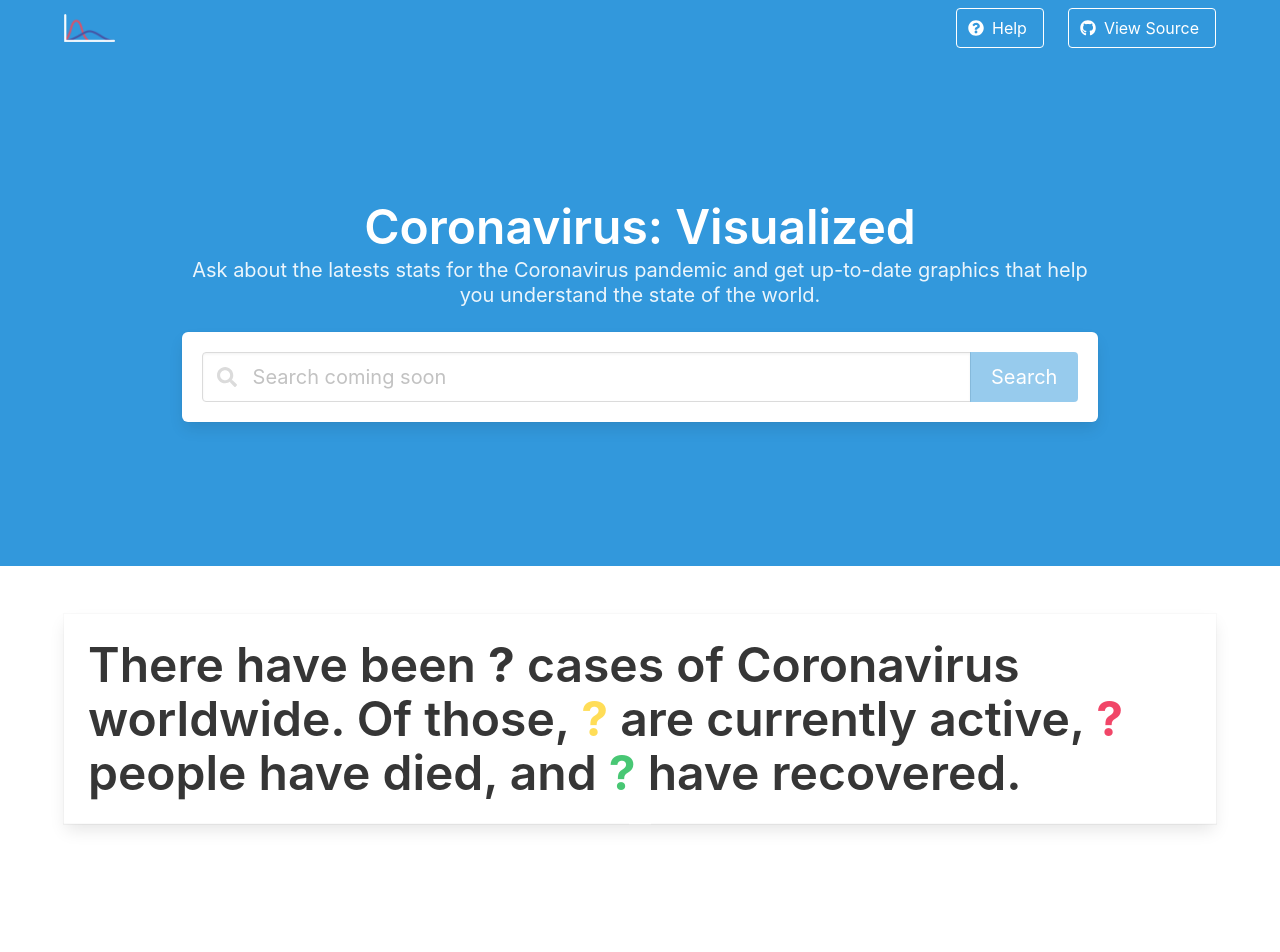
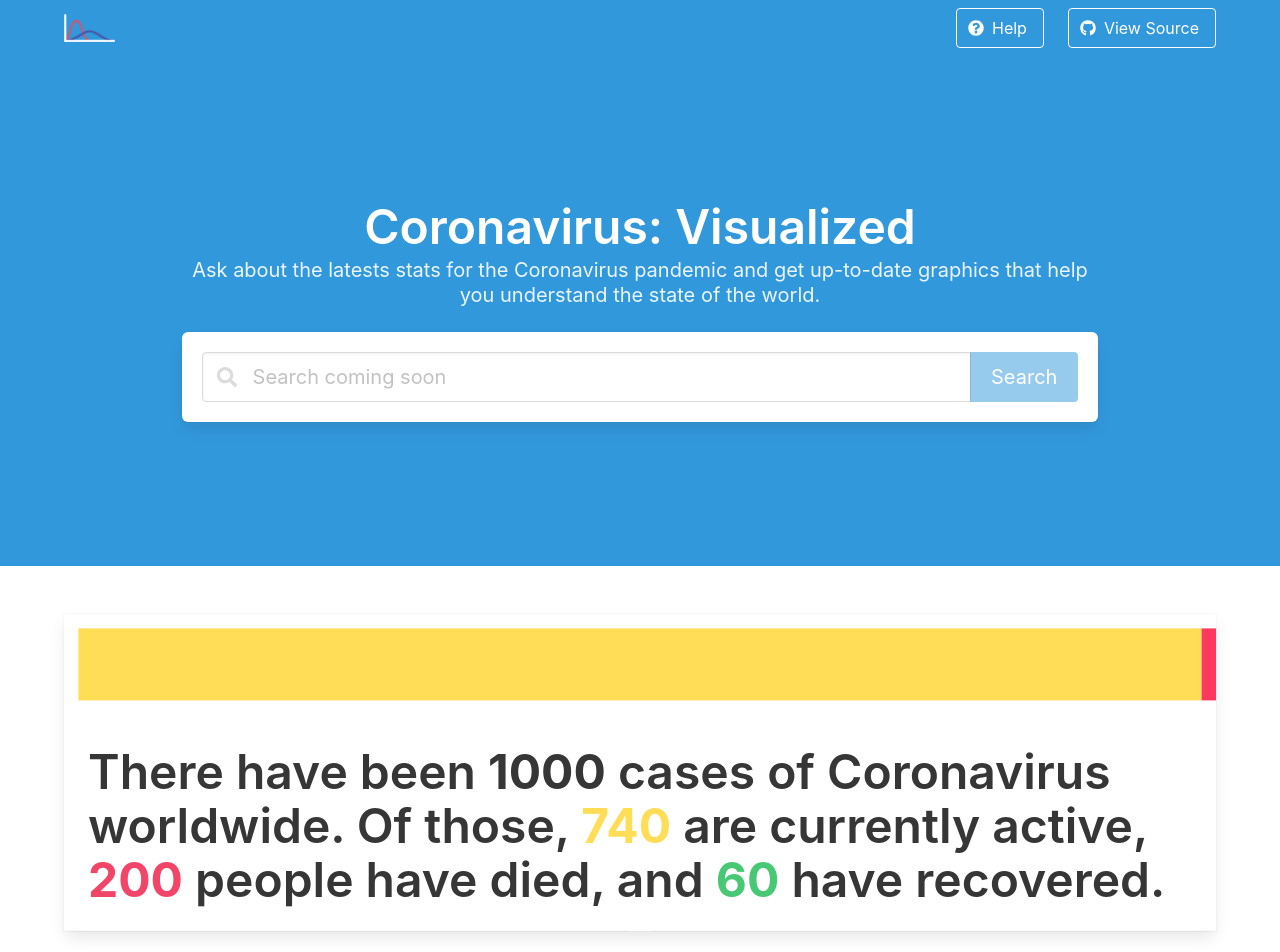
Before and after one commit to Marco-Pagani/covid_dashboard, a Vue app: page / in a window 1280 px wide. Shown: the top 952 px of the page. Before the commit the page ends 872 px from the top, so only its background shows below. Built offline with nearby package versions, Linux system fonts and the light colour scheme; no server answers.

Commit message:
successfully passing data to a chart!

```diff
--- a/package.json
+++ b/package.json
@@ -24,10 +24,10 @@
     "bulma": "^0.8.2",
     "core-js": "^3.6.5",
     "cors": "^2.8.5",
-    "d3": "^5.15.1",
+    "d3": "^5.16.0",
     "express": "^4.17.1",
     "jhucsse.covid": "^1.3.2",
-    "moment": "^2.24.0",
+    "moment": "^2.27.0",
     "unirest": "^0.6.0",
     "vue": "^2.6.11",
     "vuex": "^3.4.0"
--- a/src/components/Cards.vue
+++ b/src/components/Cards.vue
@@ -27,7 +27,7 @@ export default {
     ])
   },
   mounted () {
-    this.$store.dispatch('load')
+    // this.$store.dispatch('load')
   }
 };
 </script>
--- a/src/components/stats/NumberSummary.vue
+++ b/src/components/stats/NumberSummary.vue
@@ -1,11 +1,20 @@
 <template>
   <div class="container">
-        <div class="card"> <div class="card-image">
-            <div id="summary"></div>
+    <div class="card">
+      <div class="card-image">
+        <StackedBars :data="this.chartData" />
       </div>
       <div class="card-content">
         <p class="title is-size-1 has-text-weight-semibold">
-                There have been <span class="has-text-weight-bold" id="total">?</span> cases of Coronavirus worldwide. Of those, <span class="has-text-warning has-text-weight-bold" id="cases">?</span> are currently active, <span class="has-text-danger has-text-weight-bold" id="deaths">?</span> people have died, and <span class="has-text-success has-text-weight-bold" id="recovered">?</span> have recovered.
+          There have been
+          <span class="has-text-weight-bold" id="total">{{this.total_cases}}</span>
+          cases of Coronavirus worldwide. Of those,
+          <span class="has-text-warning has-text-weight-bold" id="cases">{{this.active_cases}}</span>
+          are currently active,
+          <span class="has-text-danger has-text-weight-bold" id="deaths">{{this.deaths}}</span>
+          people have died, and
+          <span class="has-text-success has-text-weight-bold" id="recovered">{{this.recovered}}</span>
+          have recovered.
         </p>
       </div>
     </div>
@@ -13,12 +22,50 @@
 </template>
 
 <script>
+import StackedBars from '@/components/stats/charts/StackedBars.vue'
+
 export default {
+    name: 'NumberSummary',
+    components: {
+        StackedBars
+    },
   computed: {
-        //stats: this.$store.state.stats
+    latest() {
+      return this.$store.state.stats.latest;
     },
-    mounted () {
-        console.log(this.$store.state.stats)
+    total_cases () {
+        return this.latest.confirmed
+    },
+    active_cases() {
+        let latest = this.latest
+        return latest.confirmed - latest.deaths - latest.recovered
+    },
+    deaths() {
+        return this.latest.deaths
+    },
+    recovered () {
+        return this.latest.recovered
+    },
+    chartData() {
+        return [
+            {
+                type: 'total',
+                value: this.total_cases
+            },
+            {
+                type: 'cases',
+                value: this.active_cases
+            },
+            {
+                type: 'deaths',
+                value: this.deaths
+            },
+            {
+                type: 'recovered',
+                value: this.recovered
+            }
+        ]
     }
   }
+};
 </script>
--- /dev/null
+++ b/src/components/stats/charts/StackedBars.vue
@@ -0,0 +1,70 @@
+<template>
+  <div id="chart" />
+</template>
+
+<script>
+import * as d3 from 'd3'
+
+export default {
+  props: [
+      'data'
+  ],
+  mounted() {
+      this.draw()
+  },
+  methods: {
+    draw() {
+      let stats = this.data;
+      console.log(stats)
+      var offset = 0;
+      stats = stats.map(d => {
+        offset += d.value;
+        return {
+          type: d.type,
+          value: d.value,
+          offset: offset - d.value
+        };
+      });
+      var total = stats[0].value;
+
+      var margin = { top: 20, right: 10, bottom: 20, left: 10 },
+        width = 800,
+        height = 70,
+        barHeight = 50,
+        colors = ["#ffdd57", "#ff3860", "#48c774"];
+
+      const w = width - margin.left - margin.right;
+      const h = height - margin.top - margin.bottom;
+      const halfBarHeight = barHeight / 2;
+
+      const xScale = d3
+        .scaleLinear()
+        .domain([0, total])
+        .range([0, w]);
+
+      const selection = d3
+        .select("#chart")
+        .append("svg")
+        .attr("viewBox", `0 0 800 70`)
+        .append("g")
+        .attr("transform", "translate(" + margin.left + "," + margin.top + ")");
+
+      selection
+        .selectAll("rect")
+        .data(stats)
+        .enter()
+        .append("rect")
+        .attr("class", "rect-stacked")
+        .attr("x", function(d) {
+          return xScale(d.offset);
+        })
+        .attr("y", h / 2 - halfBarHeight)
+        .attr("height", barHeight)
+        .attr("width", function(d) {
+          return xScale(d.value);
+        })
+        .style("fill", (d, i) => colors[i]);
+    }
+  }
+};
+</script>
--- a/src/store/index.js
+++ b/src/store/index.js
@@ -10,7 +10,11 @@ export default new Vuex.Store({
   state: {
     loading: false,
     stats: {
-      latest: null,
+      latest: {
+        confirmed: 1000,
+        deaths: 200,
+        recovered: 60
+      },
       countries: null,
       us_states: null
     }
@@ -24,7 +28,7 @@ export default new Vuex.Store({
     load({ commit }) {
       return new Promise((resolve, reject) => {
         console.log('gettin')
-        axi.get('https://coronavirus-tracker-api.herokuapp.com/v2/locations?source=jhu&timelines=true').then(res => {
+        axi.get('https://coronavirus-tracker-api.herokuapp.com/v2/locations?source=jhu&timelines=false').then(res => {
           commit('LOAD_STATS', res.data)
         console.log('got')
         })
--- /dev/null
+++ b/src/utils/data_helper.js
@@ -0,0 +1,3 @@
+function formatNumber(num) {
+    return num.toString().replace(/(\d)(?=(\d{3})+(?!\d))/g, '$1,')
+}
```
Also changed, not shown: src/oldsrc/draw.js (renamed from public/js/draw.js). Lines whose indentation alone changed are shown as unchanged.
